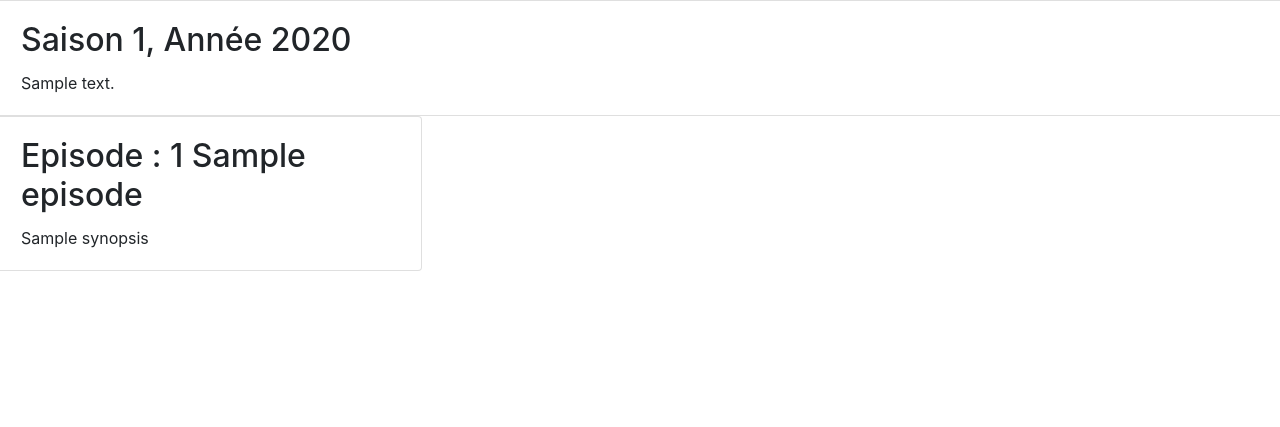
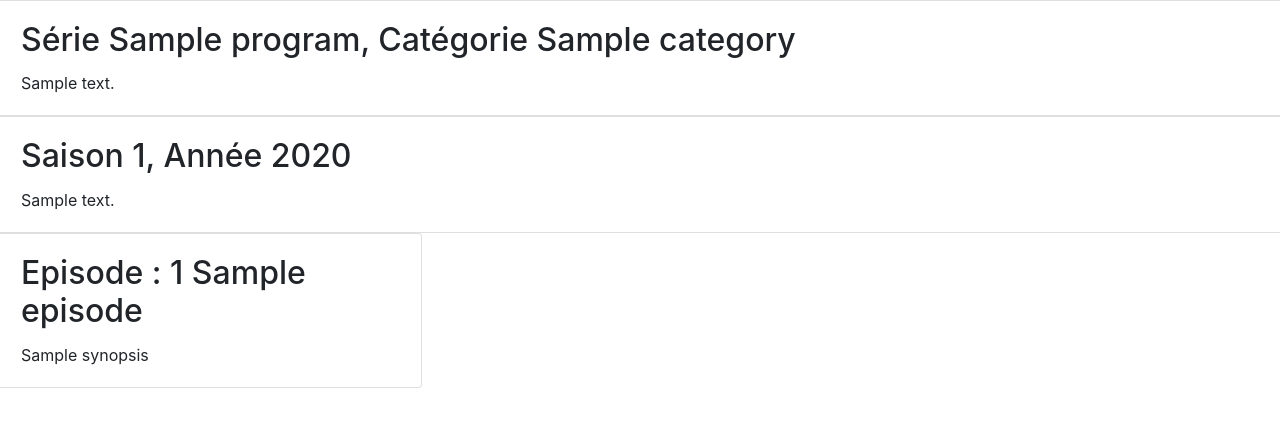
Before and after one commit to Krilline/Wild_series, a Symfony app: template templates/wild/season.html.twig in a window 1280 px wide. Shown: the part 56-483 px from the top of the page. Run offline with Twig, Linux system fonts and the light colour scheme; the template is opened without the code that fills it: most values are stand-ins (such as "Sample title", 1, 10 or a date in 2020); some libraries are stand-ins or nearby versions.

Commit message:
completed symfony09

```diff
--- a/templates/wild/season.html.twig
+++ b/templates/wild/season.html.twig
@@ -3,6 +3,14 @@
 {% block title %}{{ season.number }}{% endblock %}
 
 {% block body %}
+    <div class="row">
+        <div class="card col-12" style="width: 18rem;">
+            <div class="card-body">
+                <h2 class="card-title">Série {{ program.title }}, Catégorie {{ program.category.name }}</h2>
+                <p class="card-text">{{ program.summary }}</p>
+            </div>
+        </div>
+    </div>
     <div class="row">
         <div class="card col-12" style="width: 18rem;">
             <div class="card-body">
```
Also changed, not shown: src/Controller/WildController.php (+6 -8 lines), readme.md.
